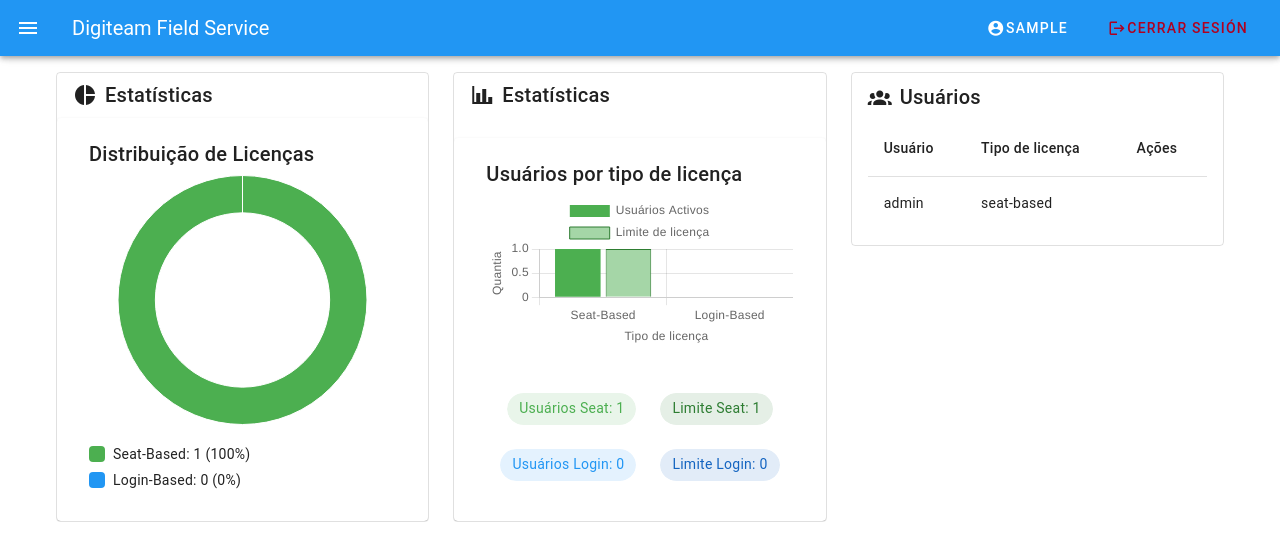
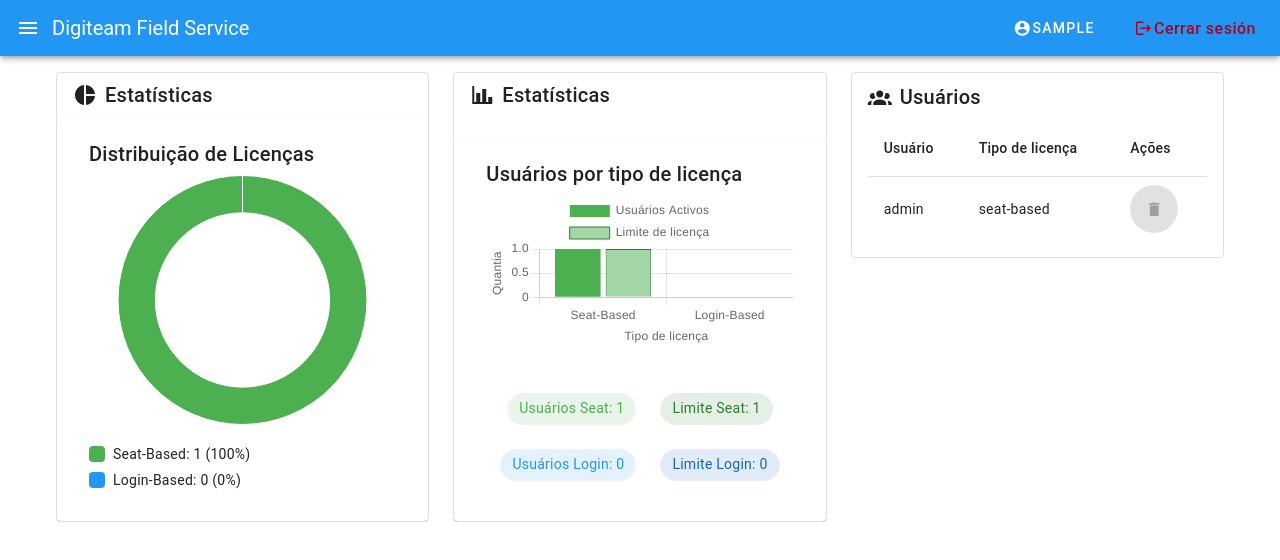
Before and after one commit to RichardLeyvaP/license_management, a Vue app: page /dashboard in a window 1280 px wide. Shown: the top 560 px of the page. Built offline with nearby package versions, Linux system fonts and the light colour scheme; sample sign-in values are in the browser's storage.

Commit message:
refatoração e testes completos do projeto

```diff
--- a/src/pages/DashboardPage.vue
+++ b/src/pages/DashboardPage.vue
@@ -36,7 +36,7 @@
 
  <UserCreateDialog
       v-model="userDialog"
-      @user-created="handleUserCreated"
+      @user-created="handleUserSaved"
     />
 
     <LicenseManagementDialog
@@ -64,20 +64,34 @@
     <v-app-bar color="info" density="comfortable" app>
   <v-app-bar-nav-icon @click="drawer = !drawer" />
 
-      <v-app-bar-title  >Digiteam Field Service</v-app-bar-title>
-
+  <!-- Título y usuario - versión escritorio -->
+  <div class="d-none d-sm-flex flex-grow-1 align-center">
+    <v-app-bar-title>Digiteam Field Service</v-app-bar-title>
     <v-spacer />
-
-      <v-btn color="#ffffff"   class="mr-2">
+    <v-btn color="#ffffff" class="mr-2">
       <v-icon left>mdi-account-circle</v-icon>
       {{ auth.user.username }}
     </v-btn>
+  </div>
 
-      <v-btn color="error" @click="logout" class="mr-4">
-        <v-icon left>mdi-logout</v-icon>
+  <!-- Título y usuario - versión móvil -->
+  <div class="d-flex d-sm-none flex-column flex-grow-1 px-2">
+    <span class="text-subtitle2 font-weight-bold">Digiteam Field Service</span>
+    <span class="text-caption"><v-icon left>mdi-account-circle</v-icon>  {{ auth.user.username }}</span>
+  </div>
+
+  <!-- Botón cerrar sesión -->
+  <v-btn
+    color="error"
+    @click="logout"
+    class="mr-2"
+    :class="{'text-caption': $vuetify.display.xs, 'text-body-1': !$vuetify.display.xs }"
+  >
+    <v-icon left size="18">mdi-logout</v-icon>
     Cerrar sesión
   </v-btn>
 </v-app-bar>
+
 
 
     <v-container>
@@ -150,12 +164,19 @@
   <td>{{ user.licenseType }}</td>
   <td>
     <v-btn
-      v-if="user.username !== 'admin'"
   icon
-      @click="confirmDelete(user.username)"
+  :disabled="user.username === 'admin'"
+  @click="user.username !== 'admin' && confirmDelete(user.username)"
+  class="my-2"
 >
-      <v-icon color="red">mdi-delete</v-icon>
+  <v-icon
+    :color="user.username === 'admin' ? 'grey lighten-1' : 'red'"
+    size="18"
+  >
+    mdi-delete
+  </v-icon>
 </v-btn>
+
   </td>
 </tr>
 
@@ -233,9 +254,12 @@ onMounted(() => {
   }
 })
 
-function handleUserCreated(newUser) {
-  users.value = JSON.parse(localStorage.getItem('users')) || []
+function handleUserSaved() {
+  const savedUsers = JSON.parse(localStorage.getItem('users')) || []
+  users.value = savedUsers
+  userList.value = savedUsers
 }
+
 
 function handleLicenseSaved(config) {
   const saved = JSON.parse(localStorage.getItem('license_config')) || {
@@ -243,7 +267,9 @@ function handleLicenseSaved(config) {
     loginBased: 0
   }
   licenseStats.value = saved
+  licenseConfig.value = saved
 }
+
 
 function confirmDelete(username) {
   userToDelete.value = username
@@ -265,6 +291,7 @@ async function deleteUser() {
       showSnackbar.value = true
 
       users.value = auth.getActiveUsers()
+      handleUserSaved()
     }
   } catch (error) {
     messageSnackbar.value = 'Erro ao excluir usuário:' + error.message
--- a/src/pages/LicenseManagementPage.vue
+++ b/src/pages/LicenseManagementPage.vue
@@ -35,22 +35,17 @@
             class="mb-4"
           />
 
-          <v-card-actions class="px-0">
-            <v-spacer></v-spacer>
-            <v-btn
-              color="red darken-1"
-              @click="closeDialog"
-            >
-              Cancelar
-            </v-btn>
-            <v-btn
-              color="green darken-1"
-              type="submit"
-              :loading="loading"
-            >
-              Guardar
-            </v-btn>
-          </v-card-actions>
+            <v-row>
+  <v-col class="text-left">
+    <v-btn color="red" class="mt-2" @click="closeDialog">Cancelar</v-btn>
+  </v-col>
+  <v-col class="text-right">
+    <v-btn type="submit" color="green" class="mt-2">Guardar</v-btn>
+  </v-col>
+</v-row>
+
+
+
         </v-form>
 
         <v-divider class="my-4"></v-divider>
--- a/src/pages/UserManagementPage.vue
+++ b/src/pages/UserManagementPage.vue
@@ -9,7 +9,7 @@
 />
   <v-dialog v-model="dialogModel" max-width="600px" persistent>
     <v-card>
-      <v-card-title class="text-h5">Crear Usuario</v-card-title>
+      <v-card-title class="text-h5">Criar usuário</v-card-title>
       <v-card-text>
         <v-form @submit.prevent="handleSubmit" ref="formRef">
           <!-- Campo Nombre de Usuario -->
@@ -55,14 +55,18 @@
             :rules="emailRules"
             type="email"
           />
+          <v-row>
+  <v-col class="text-left">
+    <v-btn color="red" class="mt-2" @click="closeDialog">Cerrar</v-btn>
+  </v-col>
+  <v-col class="text-right">
+    <v-btn type="submit" color="green" class="mt-2">Criar usuário</v-btn>
+  </v-col>
+</v-row>
 
-          <v-btn type="submit" color="green" class="mt-4">Crear Usuario</v-btn>
         </v-form>
       </v-card-text>
-      <v-card-actions>
-        <v-spacer />
-        <v-btn color="red" @click="closeDialog">Cerrar</v-btn>
-      </v-card-actions>
+
     </v-card>
   </v-dialog>
 </template>
```
Lines whose indentation alone changed are shown as unchanged.
